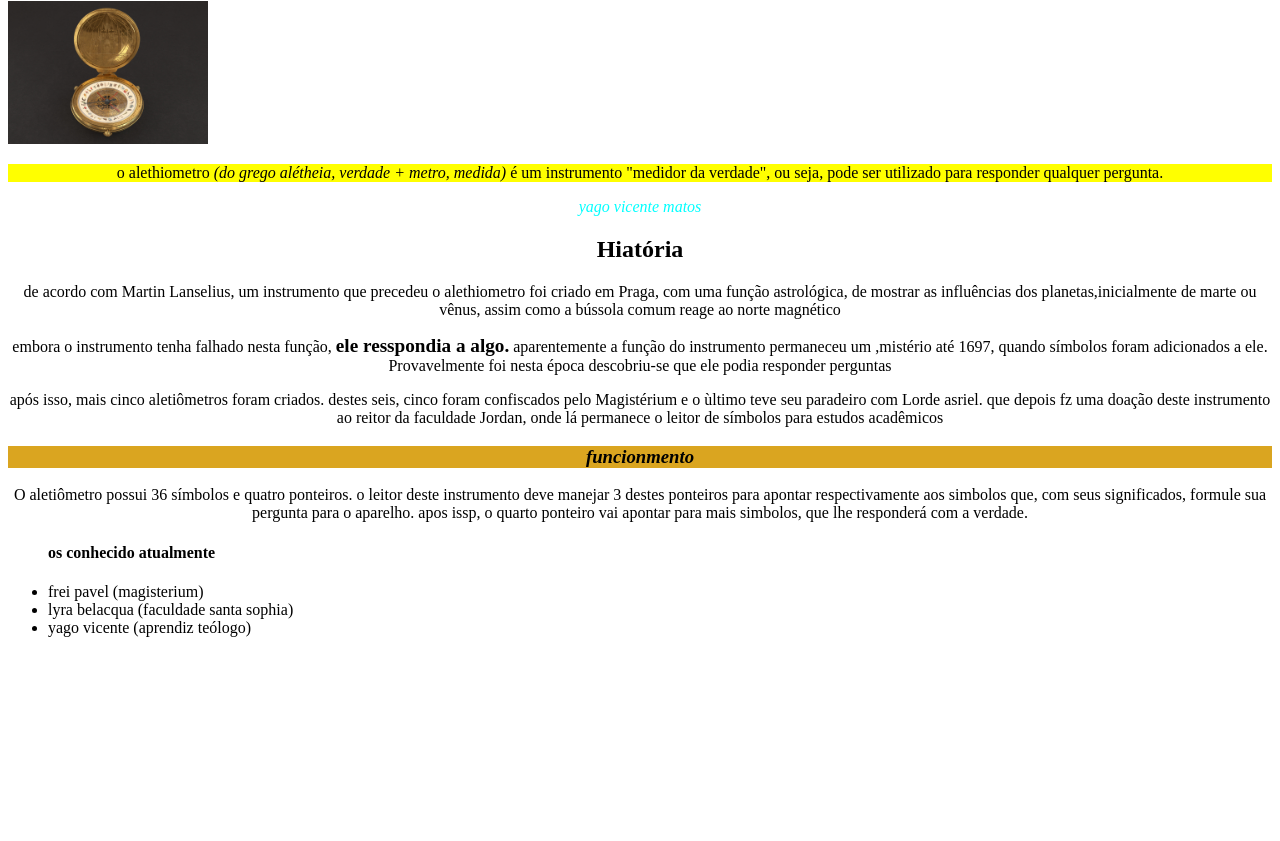
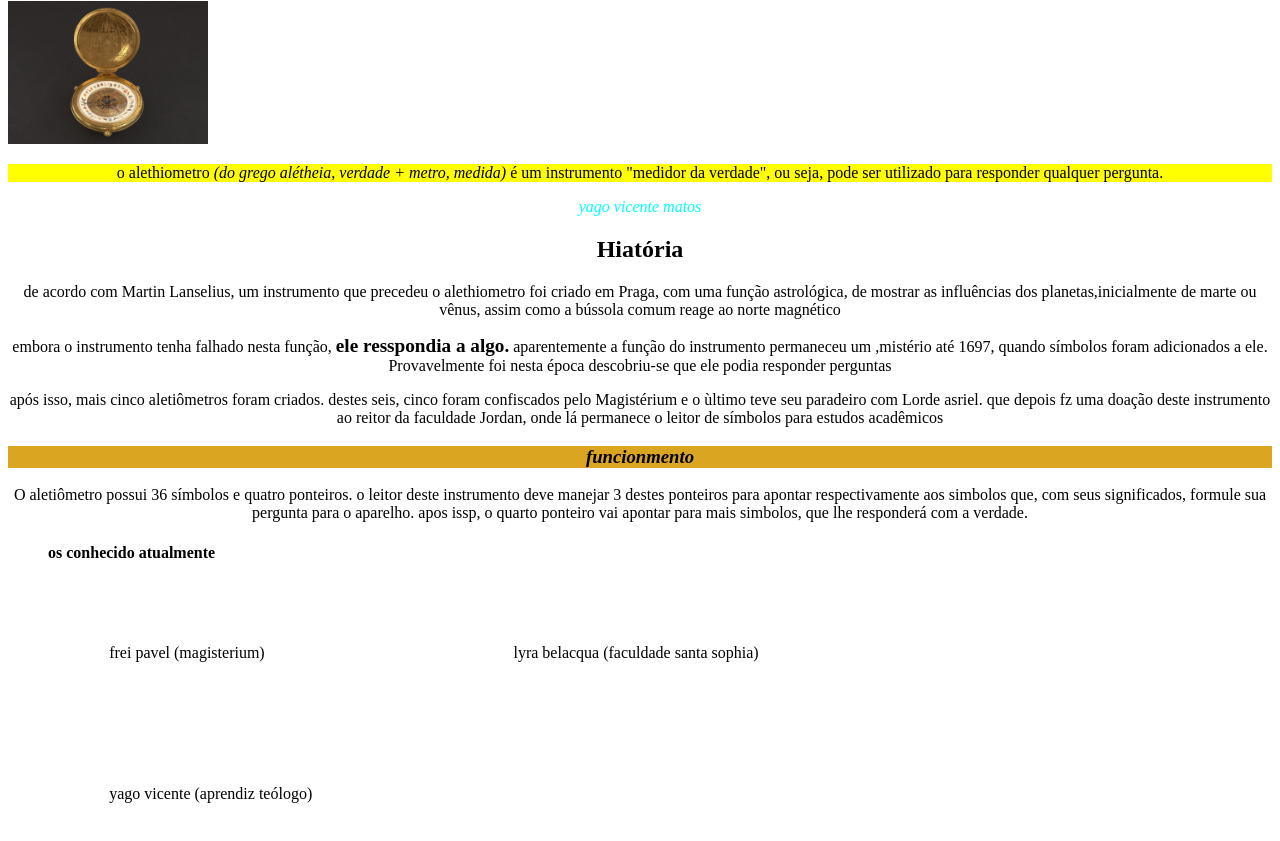
Before and after one commit to yagovicentematoss/alethiometro, a plain HTML site: page index.html in a window 1280 px wide. Shown: the part 105-946 px from the top of the page. Before the commit the page ends 800 px from the top, so only its background shows below. Drawn offline with Linux system fonts and the light colour scheme.

Commit message:
Update index.html

```diff
--- a/index.html
+++ b/index.html
@@ -32,9 +32,11 @@
     </div>
     <ul>
         <h4> os conhecido atualmente</h4>
-        <li>frei pavel (magisterium)</li>
-        <li> lyra belacqua (faculdade santa sophia)</li>
-        <li> yago vicente (aprendiz teólogo)</li>
+        <li class="lista"> frei pavel (magisterium)</li>
+
+    <li class="lista"> lyra belacqua (faculdade santa sophia) </li>
+
+    <li class="lista">  yago vicente (aprendiz teólogo) </li>
     </ul>
 </body>
 </html>
```
